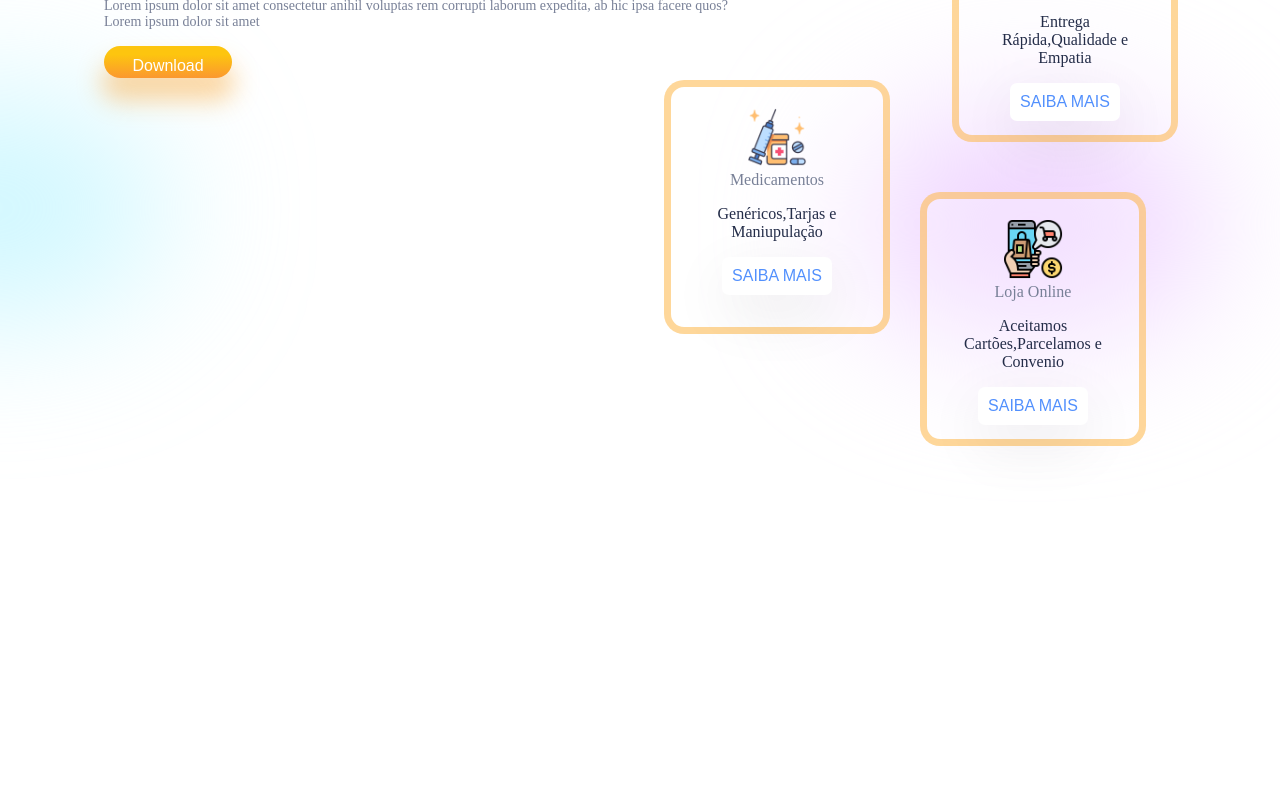
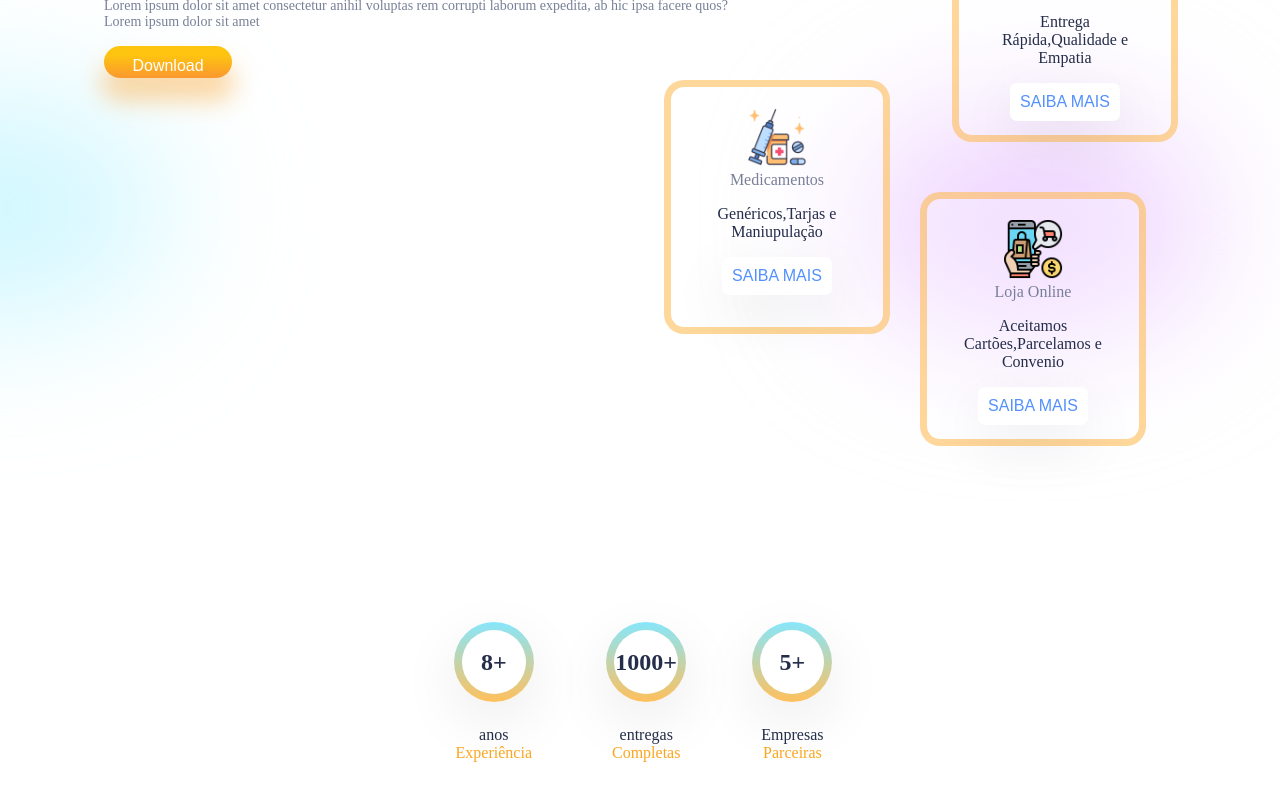
Before and after one commit to Patchelli/webfarma, a React (Create React App) app: page / in a window 1280 px wide. Shown: the part 1056-1856 px from the top of the page. Before the commit the page ends 1640 px from the top, so only its background shows below. Built offline with nearby package versions, Linux system fonts and the light colour scheme.

Commit message:
created experience

```diff
--- /dev/null
+++ b/src/Components/Experience/Experience.css
@@ -0,0 +1,46 @@
+.experience {
+    display: flex;
+    align-items: center;
+    justify-content: center;
+    gap: 5rem;
+    height: 30vh;
+    margin-bottom: 8rem;
+    color: var(--black);
+}
+
+.achievement {
+    display: flex;
+    flex-direction: column;
+    align-items: center;
+}
+
+.circle {
+    width: 4rem;
+    height: 4rem;
+    background: white;
+    border-radius: 100%;
+    position: relative;
+    display: flex;
+    align-items: center;
+    justify-content: center;
+    font-size: 1.5rem;
+    font-weight: bold;
+    margin-bottom: 2rem;
+}
+
+.circle::before {
+    border-radius: 100%;
+    content: '';
+    background-image: linear-gradient(to bottom, #87e6fb 0%, #ffc05c 100%);
+    top: -8px;
+    left: -8px;
+    bottom: -8px;
+    right: -8px;
+    position: absolute;
+    z-index: -1;
+    box-shadow: var(--boxShadow);
+}
+
+.achievement span:nth-of-type(2) {
+    color: var(--orange);
+}
--- /dev/null
+++ b/src/Components/Experience/Experience.jsx
@@ -0,0 +1,27 @@
+import React from "react";
+import "./Experience.css";
+const Experience = () => {
+
+
+    return (
+        <div className="experience" id='experience'>
+            <div className="achievement">
+                <div className="circle">8+</div>
+                <span >anos </span>
+                <span>Experiência</span>
+            </div>
+            <div className="achievement">
+                <div className="circle" >1000+</div>
+                <span >entregas </span>
+                <span>Completas</span>
+            </div>
+            <div className="achievement">
+                <div className="circle" >5+</div>
+                <span >Empresas </span>
+                <span>Parceiras</span>
+            </div>
+        </div>
+    );
+};
+
+export default Experience;
--- a/src/pages/Home.jsx
+++ b/src/pages/Home.jsx
@@ -1,4 +1,5 @@
 import React from "react";
+import Experience from "../Components/Experience/Experience";
 import Intro from "../Components/Intro/Intro";
 import Navbar from "../Components/Navbar/Navbar";
 import Services from "../Components/Services/Services";
@@ -10,6 +11,7 @@ const Home = () => {
             <Navbar />
             <Intro />
             <Services />
+            <Experience />
         </>
     )
 }
```
